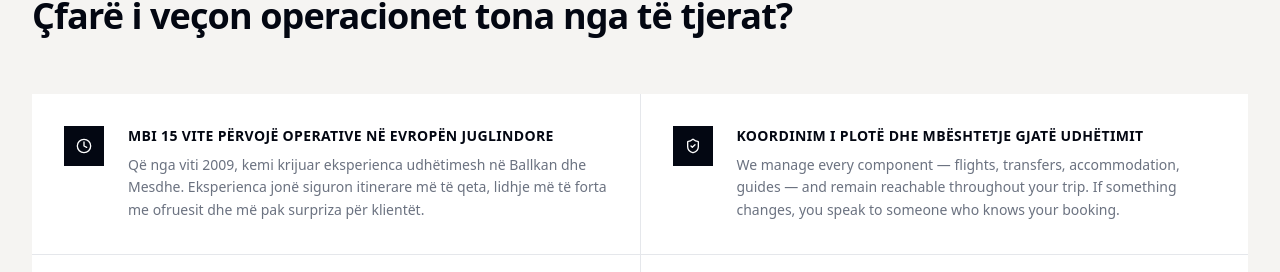
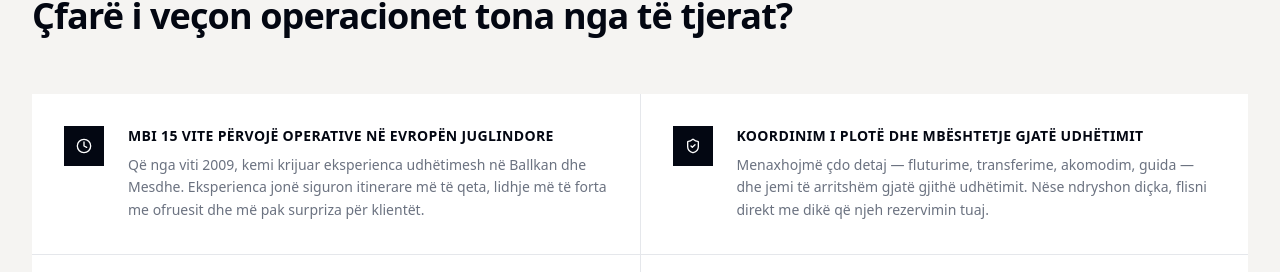
Before and after one commit to bla-mamba/univers-agency-finished, a React (Vite) app: page /about in a window 1280 px wide. Shown: the part 1484-1756 px from the top of the page. Built offline with nearby package versions, Linux system fonts and the light colour scheme; no server answers; the database is empty.

Commit message:
Updated AboutPage.tsx

```diff
--- a/src/pages/AboutPage.tsx
+++ b/src/pages/AboutPage.tsx
@@ -46,7 +46,7 @@ const whyChooseUs = [
  icon: ShieldCheck,
  title:'Koordinim i plotë dhe mbështetje gjatë udhëtimit',
  description:
-'We manage every component — flights, transfers, accommodation, guides — and remain reachable throughout your trip. If something changes, you speak to someone who knows your booking.',
+'Menaxhojmë çdo detaj — fluturime, transferime, akomodim, guida — dhe jemi të arritshëm gjatë gjithë udhëtimit. Nëse ndryshon diçka, flisni direkt me dikë që njeh rezervimin tuaj.',
 },
  {
  icon: CheckCircle,
```
